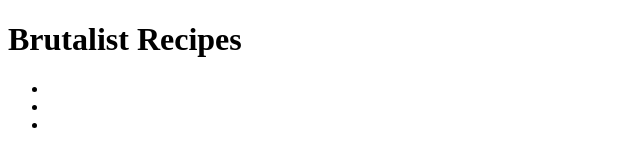
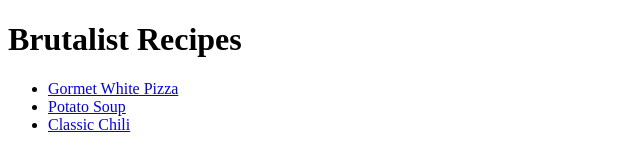
Before and after one commit to DevSock/brutalist-recipes, a plain HTML site: page index.html in a window 1280 px wide. Shown: the whole page, without its empty margins (0-640 px from the left). Drawn offline with Linux system fonts and the light colour scheme.

Commit message:
Add links to three recipes from /recipes

```diff
--- a/index.html
+++ b/index.html
@@ -11,9 +11,9 @@
 <body>
     <h1>Brutalist Recipes</h1>
     <ul>
-        <li><a href=""></a></li>
-        <li><a href=""></a></li>
-        <li><a href=""></a></li>
+        <li><a href="recipes/gormet-white-pizza.html">Gormet White Pizza</a></li>
+        <li><a href="recipes/potato-soup.html">Potato Soup</a></li>
+        <li><a href="recipes/classic-chili.html">Classic Chili</a></li>
     </ul>
 </body>
 
```
